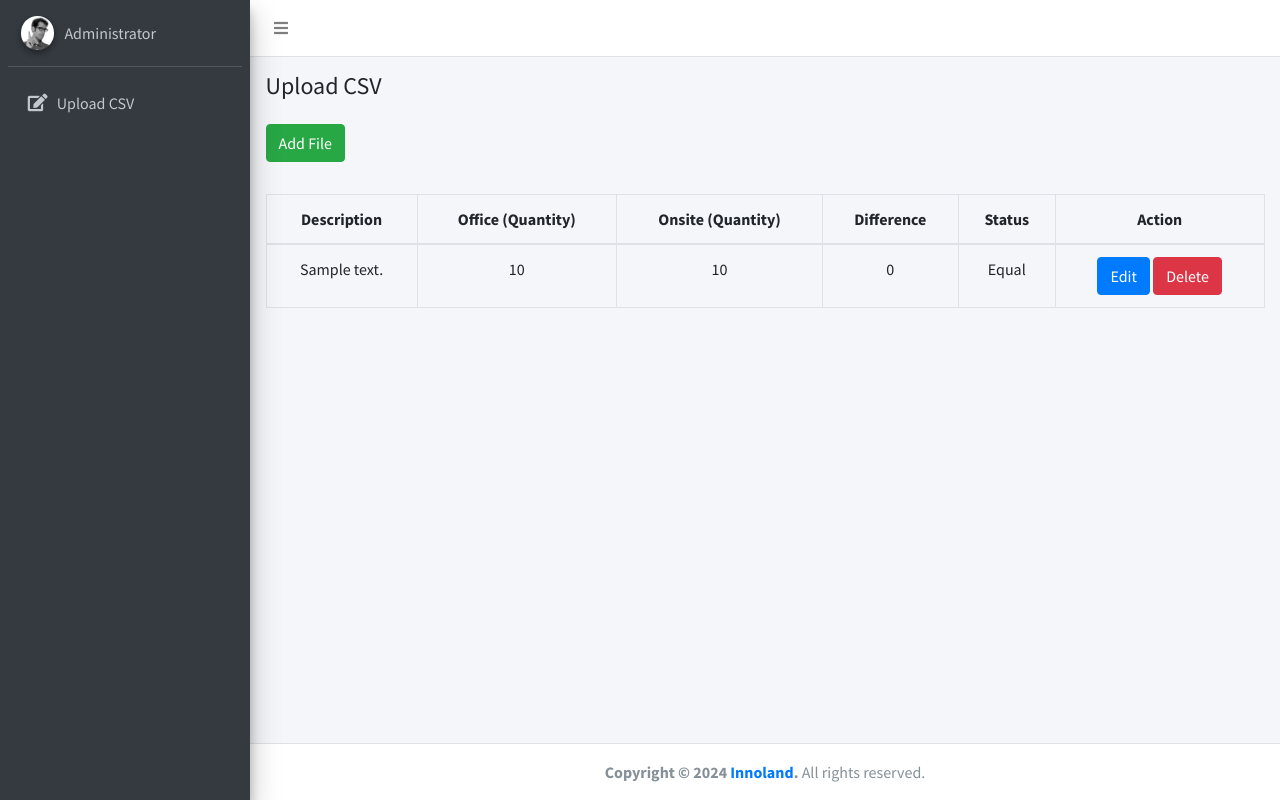
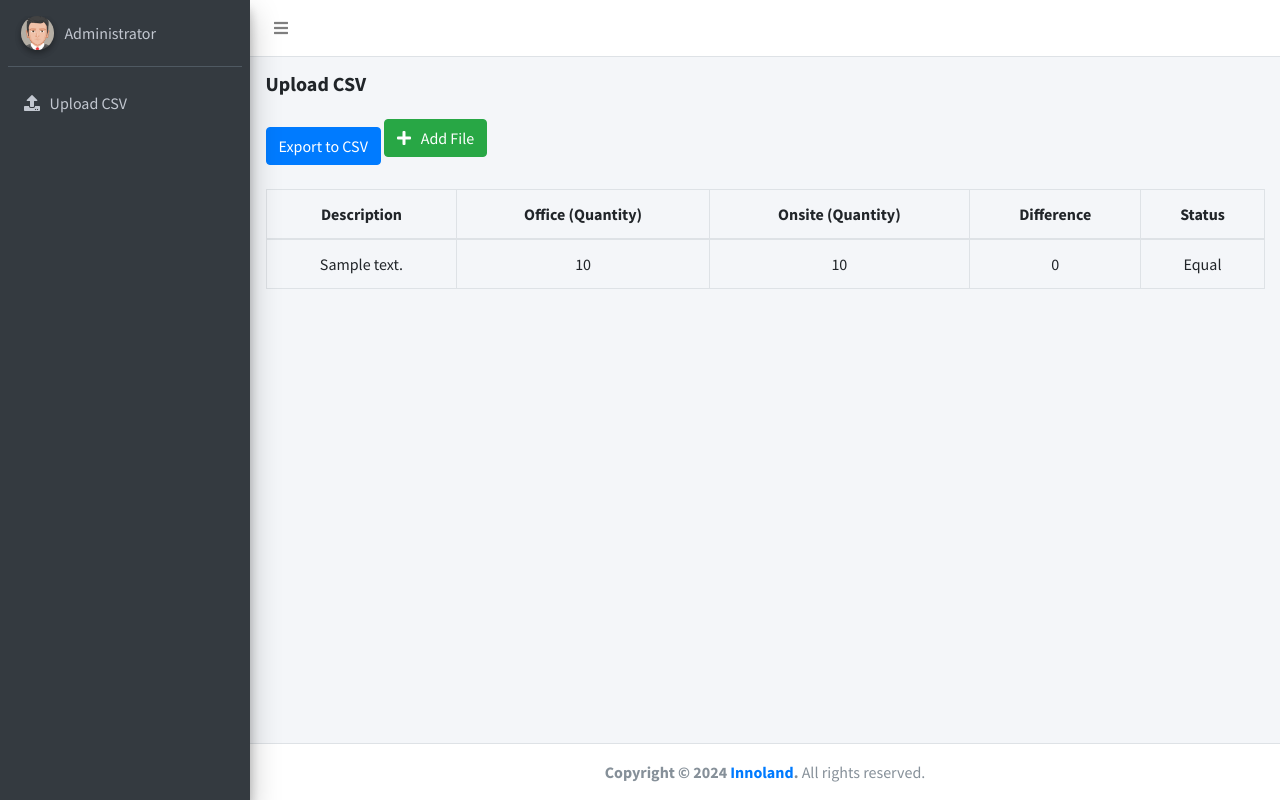
Before and after one commit to switch2innocent/cross-sync_v2, a PHP site: page / in a window 1280 px wide. Run offline with PHP 8.4, Linux system fonts and the light colour scheme; tables that the repository leaves empty or names only in its code hold one stand-in row (values such as "Sample post"); some libraries are stand-ins or nearby versions.

Commit message:
adding export feature

```diff
--- a/assets/script/upload.script.js
+++ b/assets/script/upload.script.js
@@ -27,11 +27,12 @@ $(document).ready(function () {
         } else if (!fileUpload_office || !fileUpload_onsite) {
 
             Swal.fire({
-                icon: 'warning',
-                title: 'Warning!',
+                icon: 'error',
+                title: 'Error!',
                 text: 'Please select both files for upload.',
                 showConfirmButton: true
             });
+
             return;
 
         } else {
@@ -52,7 +53,11 @@ $(document).ready(function () {
                     Swal.fire({
                         title: "Saved!",
                         text: "Saved successfully!",
-                        icon: "success"
+                        icon: "success",
+                        allowOutsideClick: false,
+                        allowEscapeKey: false
+                    }).then(function() {
+                        window.location.reload();
                     });
 
                     $('#uploadModal').modal('hide');
@@ -78,3 +83,33 @@ $(document).ready(function () {
     $('#upload-datatable').DataTable();
 
 }); // End document ready function
+
+  function exportTableToCSV(filename) {
+    var csv = [];
+    var rows = document.querySelectorAll("#upload-datatable tr");
+
+    // Get headers
+    var headers = document.querySelectorAll("#upload-datatable thead th");
+    var headerRow = [];
+    for (var i = 0; i < headers.length; i++) {
+      headerRow.push(headers[i].innerText.trim());
+    }
+    csv.push(headerRow.join(","));
+
+    // Get rows from tbody
+    rows.forEach(function(row) {
+      var rowData = [];
+      var cols = row.querySelectorAll("td");
+      cols.forEach(function(col) {
+        rowData.push(col.innerText.trim());
+      });
+      csv.push(rowData.join(","));
+    });
+
+    // Create a link and trigger the CSV download
+    var csvFile = new Blob([csv.join("\n")], { type: 'text/csv' });
+    var downloadLink = document.createElement("a");
+    downloadLink.href = URL.createObjectURL(csvFile);
+    downloadLink.download = filename;
+    downloadLink.click();
+  }
--- a/index.php
+++ b/index.php
@@ -19,24 +19,13 @@ $Viewofficeonsite = new Upload_csv($db);
 
   <!-- Google Font: Source Sans Pro -->
   <link rel="stylesheet" href="https://fonts.googleapis.com/css?family=Source+Sans+Pro:300,400,400i,700&display=fallback">
+
   <!-- Font Awesome -->
   <link rel="stylesheet" href="plugins/fontawesome-free/css/all.min.css">
-  <!-- Ionicons -->
-  <link rel="stylesheet" href="https://code.ionicframework.com/ionicons/2.0.1/css/ionicons.min.css">
-  <!-- Tempusdominus Bootstrap 4 -->
-  <link rel="stylesheet" href="plugins/tempusdominus-bootstrap-4/css/tempusdominus-bootstrap-4.min.css">
-  <!-- iCheck -->
-  <link rel="stylesheet" href="plugins/icheck-bootstrap/icheck-bootstrap.min.css">
-  <!-- JQVMap -->
-  <link rel="stylesheet" href="plugins/jqvmap/jqvmap.min.css">
+
   <!-- Theme style -->
   <link rel="stylesheet" href="dist/css/adminlte.min.css">
-  <!-- overlayScrollbars -->
-  <link rel="stylesheet" href="plugins/overlayScrollbars/css/OverlayScrollbars.min.css">
-  <!-- Daterange picker -->
-  <link rel="stylesheet" href="plugins/daterangepicker/daterangepicker.css">
-  <!-- summernote -->
-  <link rel="stylesheet" href="plugins/summernote/summernote-bs4.min.css">
+
 </head>
 
 <body class="hold-transition sidebar-mini layout-fixed">
@@ -61,7 +50,7 @@ $Viewofficeonsite = new Upload_csv($db);
         <!-- Sidebar user panel (optional) -->
         <div class="user-panel mt-3 pb-3 mb-3 d-flex">
           <div class="image">
-            <img src="dist/img/user2-160x160.jpg" class="img-circle elevation-2" alt="User Image">
+            <img src="dist/img/avatar5.png" class="img-circle elevation-2" alt="User Image">
           </div>
           <div class="info">
             <a href="#" class="d-block">Administrator</a>
@@ -74,10 +63,9 @@ $Viewofficeonsite = new Upload_csv($db);
 
             <li class="nav-item">
               <a href="#" class="nav-link">
-                <i class="nav-icon fas fa-edit"></i>
+                <i class="fa fa-upload"></i> &nbsp;
                 <p>
                   Upload CSV
-                  <!-- <i class="fas fa-angle-left right"></i> -->
                 </p>
               </a>
             </li>
@@ -95,7 +83,7 @@ $Viewofficeonsite = new Upload_csv($db);
         <div class="container-fluid">
           <div class="row mb-2">
             <div class="col-sm-6">
-              <h4 class="m-0">Upload CSV</h4>
+              <h5 class="m-0 font-weight-bold">Upload CSV</h5>
             </div><!-- /.col -->
           </div><!-- /.row -->
         </div><!-- /.container-fluid -->
@@ -106,9 +94,13 @@ $Viewofficeonsite = new Upload_csv($db);
       <section class="content">
         <div class="container-fluid">
 
+            <!-- Export Button -->
+    <button class="btn btn-primary btn-export" onclick="exportTableToCSV('data-table.csv')">Export to CSV</button>
+
+
           <!-- New Added Content -->
-          <button type="button" class="btn btn-success mb-3" data-toggle="modal" data-target="#uploadModal" data-backdrop="static">Add File</button>
-          <table class="table table-bordered text-center mt-3" id="upload-datatable">
+          <button type="button" class="btn btn-success mb-3" data-toggle="modal" data-target="#uploadModal" data-backdrop="static"><i class="fa fa-plus"></i> &nbsp; Add File</button>
+          <table class="table table-bordered text-center mt-3 table-hover" id="upload-datatable">
             <thead>
               <tr>
                 <th>Description</th>
@@ -116,7 +108,6 @@ $Viewofficeonsite = new Upload_csv($db);
                 <th>Onsite (Quantity)</th>
                 <th>Difference</th>
                 <th>Status</th>
-                <th>Action</th>
               </tr>
             </thead>
             <tbody>
@@ -133,15 +124,11 @@ $Viewofficeonsite = new Upload_csv($db);
 
                 echo '
                     <tr>
-                      <td>'.$row['description'].'</td>
-                      <td>'.$row['office_quantity'].'</td>
-                      <td>'.$row['onsite_quantity'].'</td>
-                      <td>'.$row['quantity_difference'].'</td>
-                      <td>'.$status.'</td>
-                      <td>
-                        <button type="submit" class="btn btn-primary">Edit</button>
-                        <button type"submit" class="btn btn-danger">Delete</button>
-                      </td>
+                      <td>' . $row['description'] . '</td>
+                      <td>' . $row['office_quantity'] . '</td>
+                      <td>' . $row['onsite_quantity'] . '</td>
+                      <td>' . $row['quantity_difference'] . '</td>
+                      <td>' . $status . '</td>
                     </tr>
                   ';
               }
@@ -183,14 +170,14 @@ $Viewofficeonsite = new Upload_csv($db);
         <!-- Modal Body -->
         <div class="modal-body">
           <form method="POST" enctype="multipart/form-data" id="upload-form">
-                    <h6>Step 1 : Upload Office CSV</h6>
+            <h6><span class="font-weight-bold">Step 1 :</span> Upload Office CSV</h6>
             <div class="form-group">
-                      <input type="file" class="form-control" name="upload-office" id="upload-office">
+              <input type="file" class="form-control" name="upload-office" id="upload-office" class="">
             </div>
 
             <br>
 
-                    <h6>Step 2 : Upload Onsite CSV</h6>
+            <h6><span class="font-weight-bold">Step 2 :</span> Upload Onsite CSV</h6>
             <div class="form-group">
               <input type="file" class="form-control" name="upload-onsite" id="upload-onsite">
             </div>
@@ -200,7 +187,7 @@ $Viewofficeonsite = new Upload_csv($db);
         <div class="modal-footer">
           <button type="submit" class="btn btn-success" value="Upload" id="upload-submit">Upload</button>
           </form>
-                  <button type="button" class="btn btn-secondary" data-dismiss="modal">Close</button>
+          <button type="button" class="btn btn-dark" data-dismiss="modal">Close</button>
         </div>
 
       </div>
@@ -209,43 +196,14 @@ $Viewofficeonsite = new Upload_csv($db);
 
 
 
-
-
-
   <!-- jQuery -->
   <script src="plugins/jquery/jquery.min.js"></script>
-  <!-- jQuery UI 1.11.4 -->
-  <script src="plugins/jquery-ui/jquery-ui.min.js"></script>
-  <!-- Resolve conflict in jQuery UI tooltip with Bootstrap tooltip -->
-  <script>
-    $.widget.bridge('uibutton', $.ui.button)
-  </script>
+
   <!-- Bootstrap 4 -->
   <script src="plugins/bootstrap/js/bootstrap.bundle.min.js"></script>
-  <!-- ChartJS -->
-  <script src="plugins/chart.js/Chart.min.js"></script>
-  <!-- Sparkline -->
-  <script src="plugins/sparklines/sparkline.js"></script>
-  <!-- JQVMap
-<script src="plugins/jqvmap/jquery.vmap.min.js"></script>
-<script src="plugins/jqvmap/maps/jquery.vmap.usa.js"></script>-->
-  <!-- jQuery Knob Chart -->
-  <script src="plugins/jquery-knob/jquery.knob.min.js"></script>
-  <!-- daterangepicker -->
-  <script src="plugins/moment/moment.min.js"></script>
-  <script src="plugins/daterangepicker/daterangepicker.js"></script>
-  <!-- Tempusdominus Bootstrap 4 -->
-  <script src="plugins/tempusdominus-bootstrap-4/js/tempusdominus-bootstrap-4.min.js"></script>
-  <!-- Summernote -->
-  <script src="plugins/summernote/summernote-bs4.min.js"></script>
-  <!-- overlayScrollbars -->
-  <script src="plugins/overlayScrollbars/js/jquery.overlayScrollbars.min.js"></script>
+
   <!-- AdminLTE App -->
   <script src="dist/js/adminlte.js"></script>
-  <!-- AdminLTE for demo purposes
-<script src="dist/js/demo.js"></script>-->
-  <!-- AdminLTE dashboard demo (This is only for demo purposes)
-<script src="dist/js/pages/dashboard.js"></script>-->
 
   <!-- sweetalert2@11.js -->
   <script src="assets/plugins/sweetalert2@11.js"></script>
@@ -258,6 +216,13 @@ $Viewofficeonsite = new Upload_csv($db);
 
   <!-- Upload SCript -->
   <script src="assets/script/upload.script.js"></script>
+
+
+
+
+
+
+
 </body>
 
 </html>
```
Lines whose indentation alone changed are shown as unchanged.
